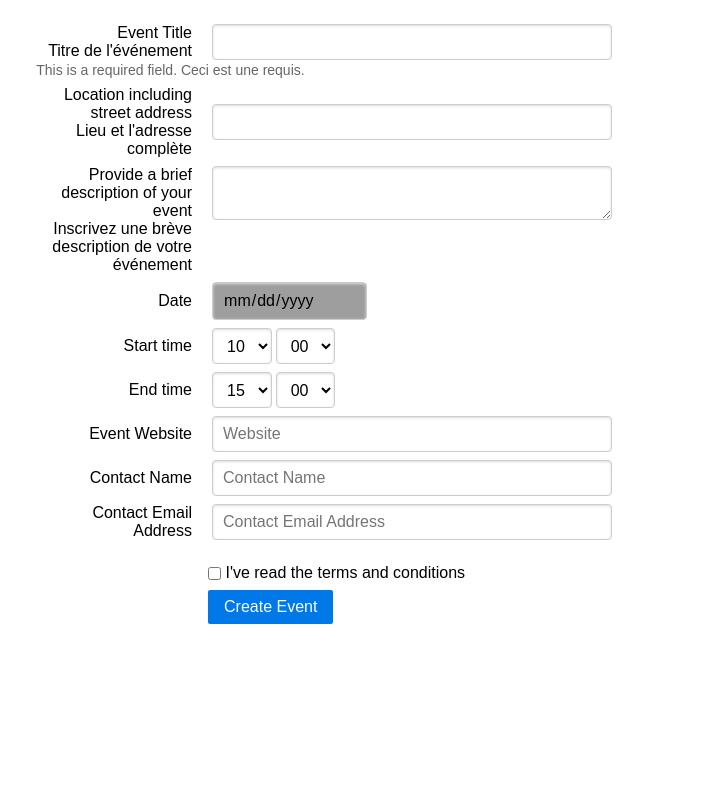
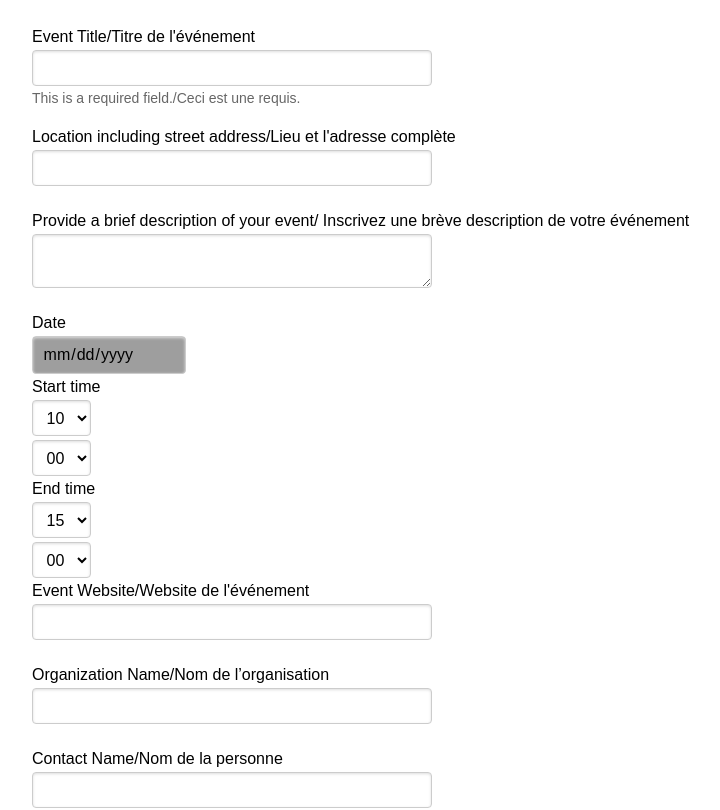
Before and after one commit to TamimiGitHub/rhok-igenottawa, a website: page public/create-new.html in a window 1280 px wide. Shown: the part 146-956 px from the top of the page, without its empty margins (208-928 px from the left). Before the commit the page ends 800 px from the top, so only its background shows below. Drawn offline with Linux system fonts and the light colour scheme; grey boxes are pictures that could not be loaded.

Commit message:
Update create-new.html
Format create-new. change style, reconcile changes

```diff
--- a/public/create-new.html
+++ b/public/create-new.html
@@ -32,15 +32,16 @@
     }
 
     [type="date"] {
-	background:#fff url(https://cdn1.iconfinder.com/data/icons/cc_mono_icon_set/blacks/16x16/calendar_2.png)  97% 50% no-repeat ;
+      background: #fff url(https://cdn1.iconfinder.com/data/icons/cc_mono_icon_set/blacks/16x16/calendar_2.png) 97% 50% no-repeat;
     }
+
     [type="date"]::-webkit-inner-spin-button {
       display: none;
     }
+
     [type="date"]::-webkit-calendar-picker-indicator {
       opacity: 0;
     }
-
   </style>
 
 </head>
@@ -54,34 +55,28 @@
 
       <h1>Post an Event</h1>
 
-      <form class="pure-form pure-form-aligned">
+      <form class="pure-form pure-form-stacked">
         <fieldset>
-          <div class="pure-control-group">
-            <label for="eventTitle">Event Title<br>Titre de l'événement</label>
-            <input class="pure-input-1-2" id="eventTitle" type="text"required>
-            <span class="pure-form-message-inline">
-              This is a required field.
-              Ceci est une requis.
-            </span>
-          </div>
 
-          <div class="pure-control-group">
-            <label for="website">Location including street address<br>Lieu et l'adresse complète</label>
-            <input class="pure-input-1-2" id="website" type="text" required>
-          </div>
+          <label for="eventTitle">Event Title/Titre de l'événement</label>
+          <input class="pure-input-1-2" id="eventTitle" type="text" required>
+          <span class="pure-form-message">
+            This is a required field./Ceci est une requis.
+          </span><br>
 
-          <div class="pure-control-group">
-            <label for="eventDesc">Provide a brief description of your event<br>
+
+          <label for="location">Location including street address/Lieu et l'adresse complète</label>
+          <input class="pure-input-1-2" id="location" type="text" required><br>
+
+          <label for="eventDesc">Provide a brief description of your event/
             Inscrivez une brève description de votre événement</label>
-            <textarea class="pure-input-1-2" required></textarea>
-          </div>
+          <textarea class="pure-input-1-2" required></textarea><br>
 
           <div class="pure-control-group">
             <label for="eventDate">Date</label>
             <input type="date" name="eventDate" id="eventDate" required>
           </div>
 
-		   <div class="pure-control-group">
           <label for="startTimeHour">Start time</label>
           <select name="startTimeHour" id="startTimeHour" size="1">
             <option value="00">00</option>
@@ -115,9 +110,7 @@
             <option value="30min">30</option>
             <option value="45min">45</option>
           </select>
-			</div>
 
-		   <div class="pure-control-group">
           <label for="endTimeHour">End time</label>
           <select name="endTimeHour" id="endTimeHour" size="1">
             <option value="00">00</option>
@@ -151,32 +144,30 @@
             <option value="30min">30</option>
             <option value="45min">45</option>
           </select>
+
+          <label for="website">Event Website/Website de l'événement </label>
+          <input class="pure-input-1-2" id="website" type="text"><br>
+
+          <label for="organizationName">Organization Name/Nom de l’organisation</label>
+          <input class="pure-input-1-2" id="organizationName" type="text"><br>
+
+          <label for="contactName">Contact Name/Nom de la personne</label>
+          <input class="pure-input-1-2" id="contactName" type="text" required><br>
+
+          <label for="contactEmail">Contact Email Address/Contact et courriel</label>
+          <input class="pure-input-1-2" id="contactEmail" type="email" required><br>
+
+          <label for="termsAccepted" class="pure-checkbox">
+            <input id="termsAccepted" type="checkbox"> I understand that this information will be made public and am
+            authorized to post it on behalf of my organization./
+            Je comprends que cette information sera partagée avec le public et je suis autorisé(e) à l’afficher au nom
+            de mon organisation.
+          </label><br>
+
+          <button type="submit" class="pure-button pure-button-primary">Post Event/Soumettre l'événement</button>
     </div>
 
 
-
-          <div class="pure-control-group">
-            <label for="website">Event Website</label>
-            <input class="pure-input-1-2" id="website" type="text" placeholder="Website">
-          </div>
-
-          <div class="pure-control-group">
-            <label for="contactName">Contact Name</label>
-            <input class="pure-input-1-2" id="contactName" type="text" placeholder="Contact Name" required>
-          </div>
-
-          <div class="pure-control-group">
-            <label for="contactEmail">Contact Email Address</label>
-            <input class="pure-input-1-2" id="contactEmail" type="email" placeholder="Contact Email Address" required>
-          </div>
-
-          <div class="pure-controls">
-            <label for="termsAccepted" class="pure-checkbox">
-              <input id="termsAccepted" type="checkbox"> I've read the terms and conditions
-            </label>
-
-            <button type="submit" class="pure-button pure-button-primary">Create Event</button>
-          </div>
     </fieldset>
     </form>
 
```
Lines whose indentation alone changed are shown as unchanged.
